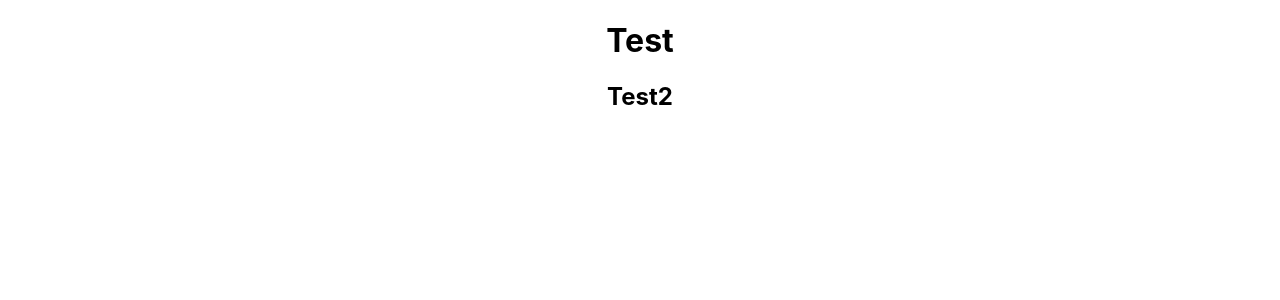
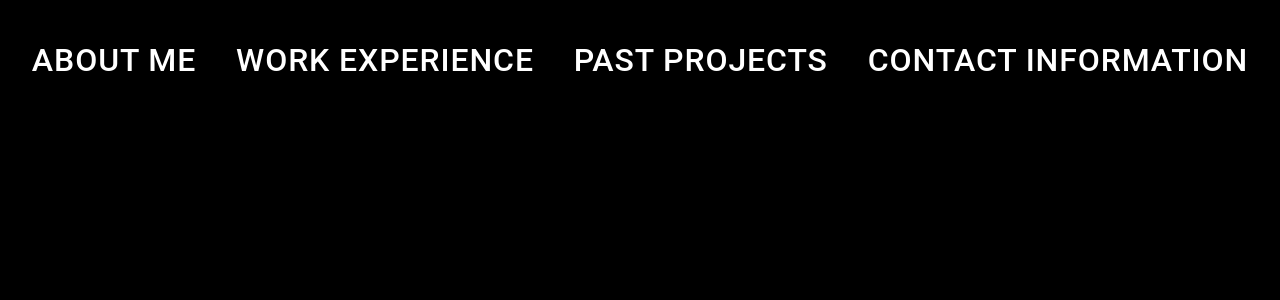
Before and after one commit to ricklan/website, a React (Create React App) app: page / in a window 1280 px wide. Shown: the top 300 px of the page. Built offline with nearby package versions, Linux system fonts and the light colour scheme.

Commit message:
Started working on nav bar

```diff
--- a/package.json
+++ b/package.json
@@ -4,6 +4,7 @@
   "version": "0.1.0",
   "private": true,
   "dependencies": {
+    "@material-ui/core": "^4.11.3",
     "@testing-library/jest-dom": "^5.11.10",
     "@testing-library/react": "^11.2.6",
     "@testing-library/user-event": "^12.8.3",
--- a/public/index.html
+++ b/public/index.html
@@ -1,14 +1,13 @@
 <!DOCTYPE html>
 <html lang="en">
+
 <head>
   <meta charset="utf-8" />
   <link rel="icon" href="%PUBLIC_URL%/favicon.ico" />
   <meta name="viewport" content="width=device-width, initial-scale=1" />
+  <title>Rick's Website</title>
   <meta name="theme-color" content="#000000" />
-    <meta
-      name="description"
-      content="Web site created using create-react-app"
-    />
+  <meta name="description" content="Web site created using create-react-app" />
   <link rel="apple-touch-icon" href="%PUBLIC_URL%/logo192.png" />
   <!--
       manifest.json provides metadata used when your web app is installed on a
@@ -26,6 +25,7 @@
     -->
   <title>React App</title>
 </head>
+
 <body>
   <noscript>You need to enable JavaScript to run this app.</noscript>
   <div id="root"></div>
@@ -40,4 +40,5 @@
       To create a production bundle, use `npm run build` or `yarn build`.
     -->
 </body>
+
 </html>
--- a/src/App.css
+++ b/src/App.css
@@ -1,33 +1,5 @@
-.App {
-  text-align: center;
+body{
+  background-color: black;
+  margin: 0;
+  padding: 0;
 }
-
-@media (prefers-reduced-motion: no-preference) {
-  .App-logo {
-    animation: App-logo-spin infinite 20s linear;
-  }
-}
-
-.App-header {
-  background-color: #282c34;
-  min-height: 100vh;
-  display: flex;
-  flex-direction: column;
-  align-items: center;
-  justify-content: center;
-  font-size: calc(10px + 2vmin);
-  color: white;
-}
-
-.App-link {
-  color: #61dafb;
-}
-
-@keyframes App-logo-spin {
-  from {
-    transform: rotate(0deg);
-  }
-  to {
-    transform: rotate(360deg);
-  }
-}
--- a/src/App.js
+++ b/src/App.js
@@ -1,10 +1,10 @@
 import './App.css';
+import Header from './Components/Header_Bar/header.jsx'
 
 function App() {
   return (
     <div className="App">
-      <h1>Test</h1>
-      <h2> Test2</h2>
+      <Header />
     </div >
   );
 }
--- /dev/null
+++ b/src/Components/Header_Bar/header.jsx
@@ -0,0 +1,40 @@
+import { Button } from '@material-ui/core';
+import { makeStyles } from '@material-ui/core/styles';
+
+const useStyles = makeStyles((theme) => ({
+    header: {
+        display: "flex",
+        justifyContent: "space-evenly",
+        flexWrap: "wrap",
+        marginTop: "2%",
+    },
+    headerButton: {
+        color: "white",
+        // For hovering
+        '&:hover': {
+            color: "red",
+        },
+        [theme.breakpoints.down("sm")]: {
+            fontSize: "1.5rem",
+        },
+        [theme.breakpoints.up("md")]: {
+            fontSize: "1.5rem",
+        },
+        [theme.breakpoints.up("lg")]: {
+            fontSize: "2rem",
+        },
+    }
+}));
+
+export default function Header() {
+    const classes = useStyles();
+
+    return (
+        <div className={classes.header}>
+            <Button className={classes.headerButton}> About Me </Button>
+            <Button className={classes.headerButton}> Work Experience </Button>
+            <Button className={classes.headerButton}> Past Projects </Button>
+            <Button className={classes.headerButton}> Contact Information </Button>
+        </div>
+    )
+}
--- a/src/index.js
+++ b/src/index.js
@@ -2,7 +2,6 @@ import React from 'react';
 import ReactDOM from 'react-dom';
 import './index.css';
 import App from './App';
-import reportWebVitals from './reportWebVitals';
 
 ReactDOM.render(
   <React.StrictMode>
@@ -10,8 +9,3 @@ ReactDOM.render(
   </React.StrictMode>,
   document.getElementById('root')
 );
-
-// If you want to start measuring performance in your app, pass a function
-// to log results (for example: reportWebVitals(console.log))
-// or send to an analytics endpoint. Learn more: https://bit.ly/CRA-vitals
-reportWebVitals();
--- a/src/reportWebVitals.js
+++ /dev/null
@@ -1,13 +0,0 @@
-const reportWebVitals = onPerfEntry => {
-  if (onPerfEntry && onPerfEntry instanceof Function) {
-    import('web-vitals').then(({ getCLS, getFID, getFCP, getLCP, getTTFB }) => {
-      getCLS(onPerfEntry);
-      getFID(onPerfEntry);
-      getFCP(onPerfEntry);
-      getLCP(onPerfEntry);
-      getTTFB(onPerfEntry);
-    });
-  }
-};
-
-export default reportWebVitals;
```
Also changed, not shown: src/setupTests.js (deleted, +0 -5 lines), 2 other files (tests, documents, lock files or other folders). Lines whose indentation alone changed are shown as unchanged.
